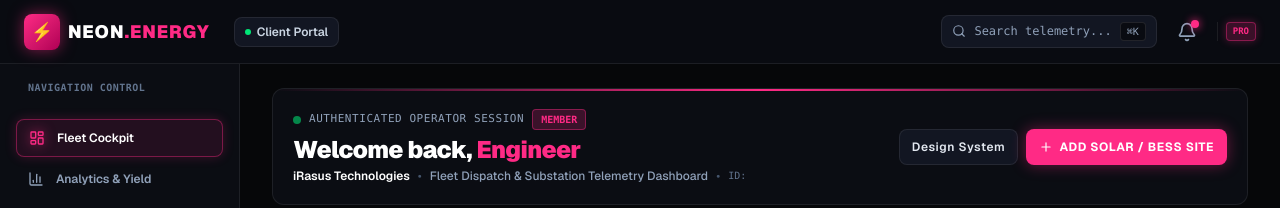
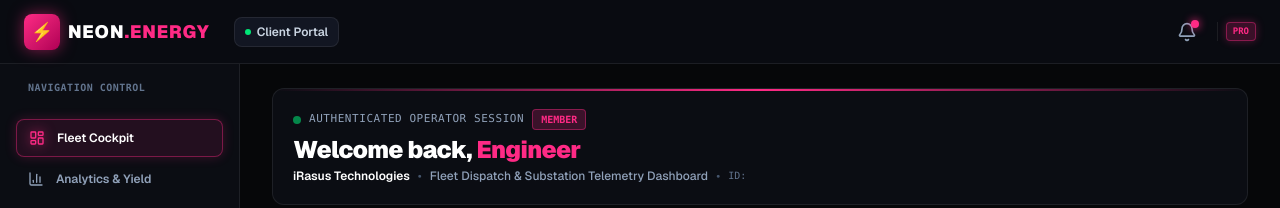
Before and after one commit to WArchisman123/NEON, a React app: page / in a window 1280 px wide. Shown: the top 208 px of the page. Built offline with nearby package versions, Linux system fonts and the light colour scheme; some packages are replaced by stand-ins of ours; no server answers; the database is empty.

Commit message:
rm buttons

```diff
--- a/app/page.tsx
+++ b/app/page.tsx
@@ -49,7 +49,7 @@ export default async function HomePage() {
             </p>
           </div>
 
-          <div className="flex items-center gap-2">
+          {/* <div className="flex items-center gap-2">
             <Link href="/design-system">
               <Button variant="secondary" size="sm">
                 Design System
@@ -59,7 +59,7 @@ export default async function HomePage() {
               <Plus className="size-3.5" />
               Add Solar / BESS Site
             </Button>
-          </div>
+          </div> */}
         </div>
 
         {/* Fleet Cockpit View connected to client hooks and Network-visible API */}
--- a/components/layout/topbar.tsx
+++ b/components/layout/topbar.tsx
@@ -60,7 +60,7 @@ export function Topbar() {
       {/* Right: Search, Alerts & Clerk UserButton */}
       <div className="flex items-center gap-2 sm:gap-3">
         {/* Quick Search Shortcut */}
-        <button
+        {/* <button
           type="button"
           onClick={() => {
             if (typeof window !== "undefined") {
@@ -79,7 +79,7 @@ export function Topbar() {
           <kbd className="px-1.5 py-0.5 rounded bg-black/50 text-[10px] text-slate-400 border border-white/[0.1]">
             ⌘K
           </kbd>
-        </button>
+        </button> */}
 
         {/* Alarm Alert Bell with Glowing Badge */}
         <button
```
